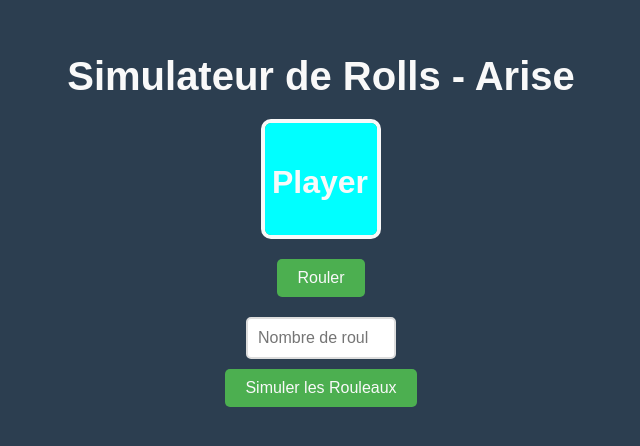
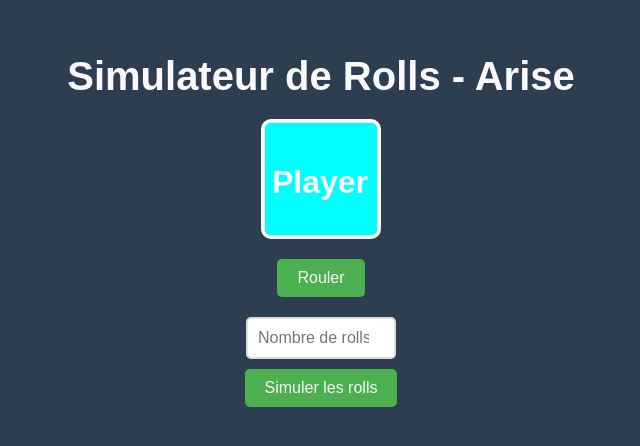
Before and after one commit to RayaneTekMars/rolls-arise, a Next.js app: page / in a window 1280 px wide. Shown: the part 190-636 px from the top of the page, without its empty margins (319-959 px from the left). Built offline with nearby package versions, Linux system fonts and the light colour scheme.

Commit message:
fix : rolls

```diff
--- a/src/app/page.tsx
+++ b/src/app/page.tsx
@@ -95,10 +95,10 @@ export default function Home() {
             id="numRolls"
             name="numRolls"
             min="1"
-            placeholder="Nombre de rouleaux"
+            placeholder="Nombre de rolls"
           />
           <button onClick={() => handleSimulateRolls(Number((document.getElementById('numRolls') as HTMLInputElement)?.value))}>
-            Simuler les Rouleaux
+            Simuler les rolls
           </button>
         </div>
         {Object.keys(simulatedResults).length > 0 && (
```
